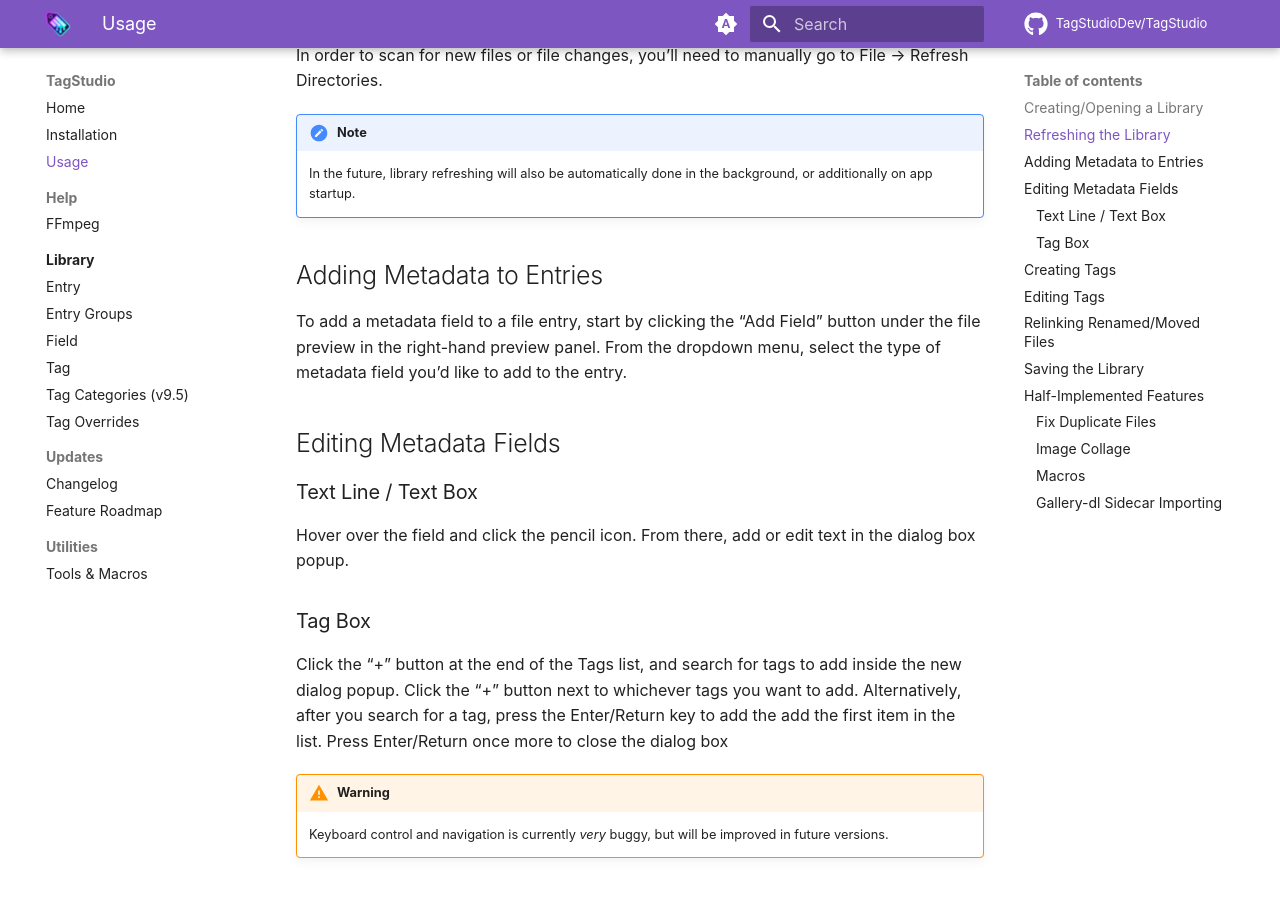
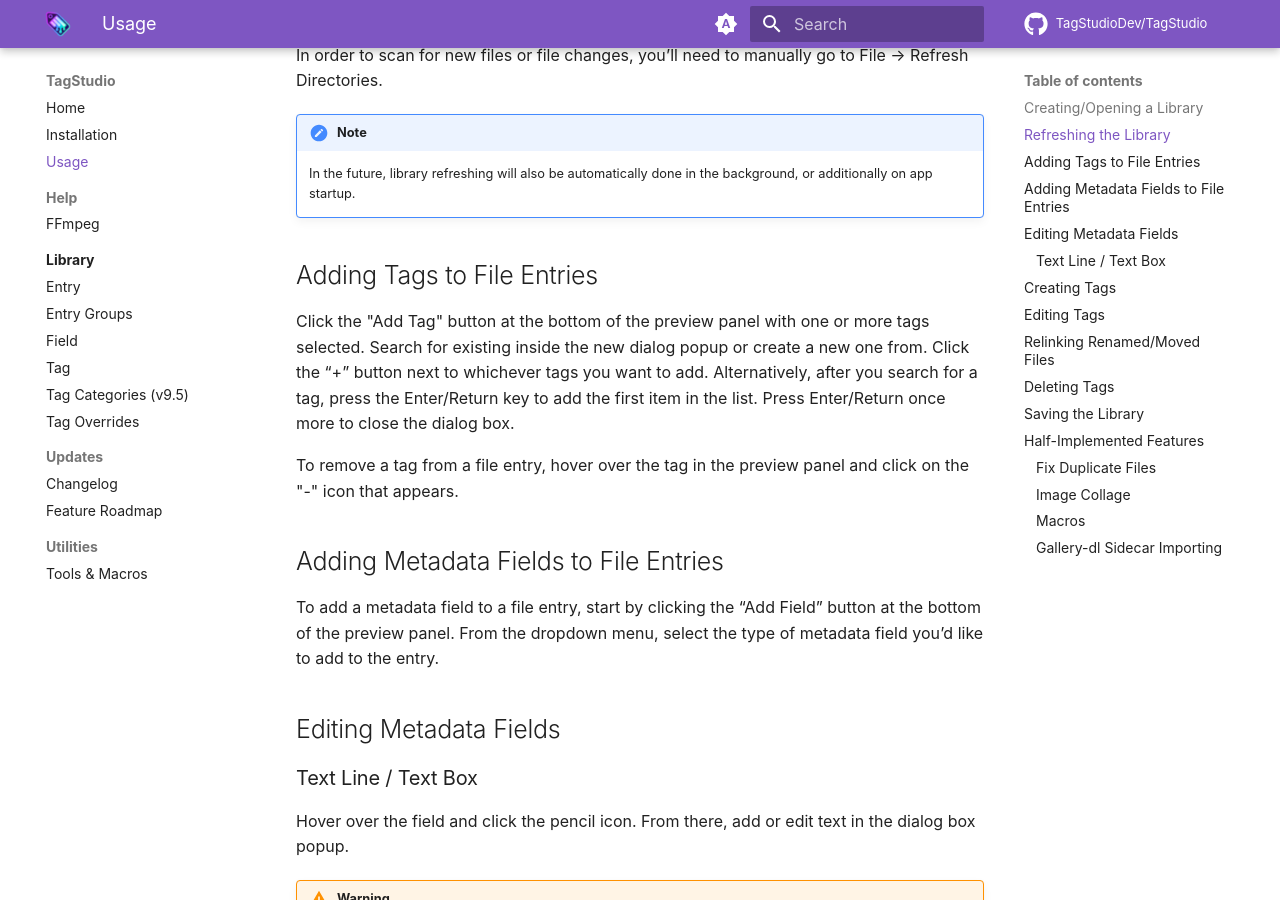
Before and after one commit to TagStudioDev/TagStudio, an MkDocs documentation site: the page built from docs/usage.md, in a window 1280 px wide and 900 px high, scrolled down 407 px. Built offline with MkDocs 1.6.1 and Material for MkDocs 9.7.7, drawn with Linux system fonts in a browser that asks for light colours; comment, search, counter and statistics services are not loaded; some of the changed text lies outside the part shown.

Commit message:
docs: update usage

```diff
--- a/docs/usage.md
+++ b/docs/usage.md
@@ -11,19 +11,20 @@
 !!! note
     In the future, library refreshing will also be automatically done in the background, or additionally on app startup.
 
-## Adding Metadata to Entries
+## Adding Tags to File Entries
+Click the "Add Tag" button at the bottom of the preview panel with one or more tags selected. Search for existing inside the new dialog popup or create a new one from. Click the “+” button next to whichever tags you want to add. Alternatively, after you search for a tag, press the Enter/Return key to add the first item in the list. Press Enter/Return once more to close the dialog box.
 
-To add a metadata field to a file entry, start by clicking the “Add Field” button under the file preview in the right-hand preview panel. From the dropdown menu, select the type of metadata field you’d like to add to the entry.
+To remove a tag from a file entry, hover over the tag in the preview panel and click on the "-" icon that appears.
+
+## Adding Metadata Fields to File Entries
+
+To add a metadata field to a file entry, start by clicking the “Add Field” button at the bottom of the preview panel. From the dropdown menu, select the type of metadata field you’d like to add to the entry.
 
 ## Editing Metadata Fields
 
 ### Text Line / Text Box
 
 Hover over the field and click the pencil icon. From there, add or edit text in the dialog box popup.
-
-### Tag Box
-
-Click the “+” button at the end of the Tags list, and search for tags to add inside the new dialog popup. Click the “+” button next to whichever tags you want to add. Alternatively, after you search for a tag, press the Enter/Return key to add the add the first item in the list. Press Enter/Return once more to close the dialog box
 
 !!! warning
     Keyboard control and navigation is currently _very_ buggy, but will be improved in future versions.
@@ -50,6 +51,10 @@
 
 !!! warning
     If multiple matches for a moved file are found (matches are currently defined as files with a matching filename as the original), TagStudio will currently ignore the match groups. Adding a GUI for manual selection, as well as smarter automated relinking, are top priorities for future versions.
+
+## Deleting Tags
+
+To delete a tag from your library, go to File -> Tag Manager, hover over the tag you wish to delete, and click the "-" icon that appears. You will be prompted to make sure you wish to delete this tag from your library and across all file entries.
 
 ## Saving the Library
 
```
Also changed, not shown: README.md (+10 -8 lines).
